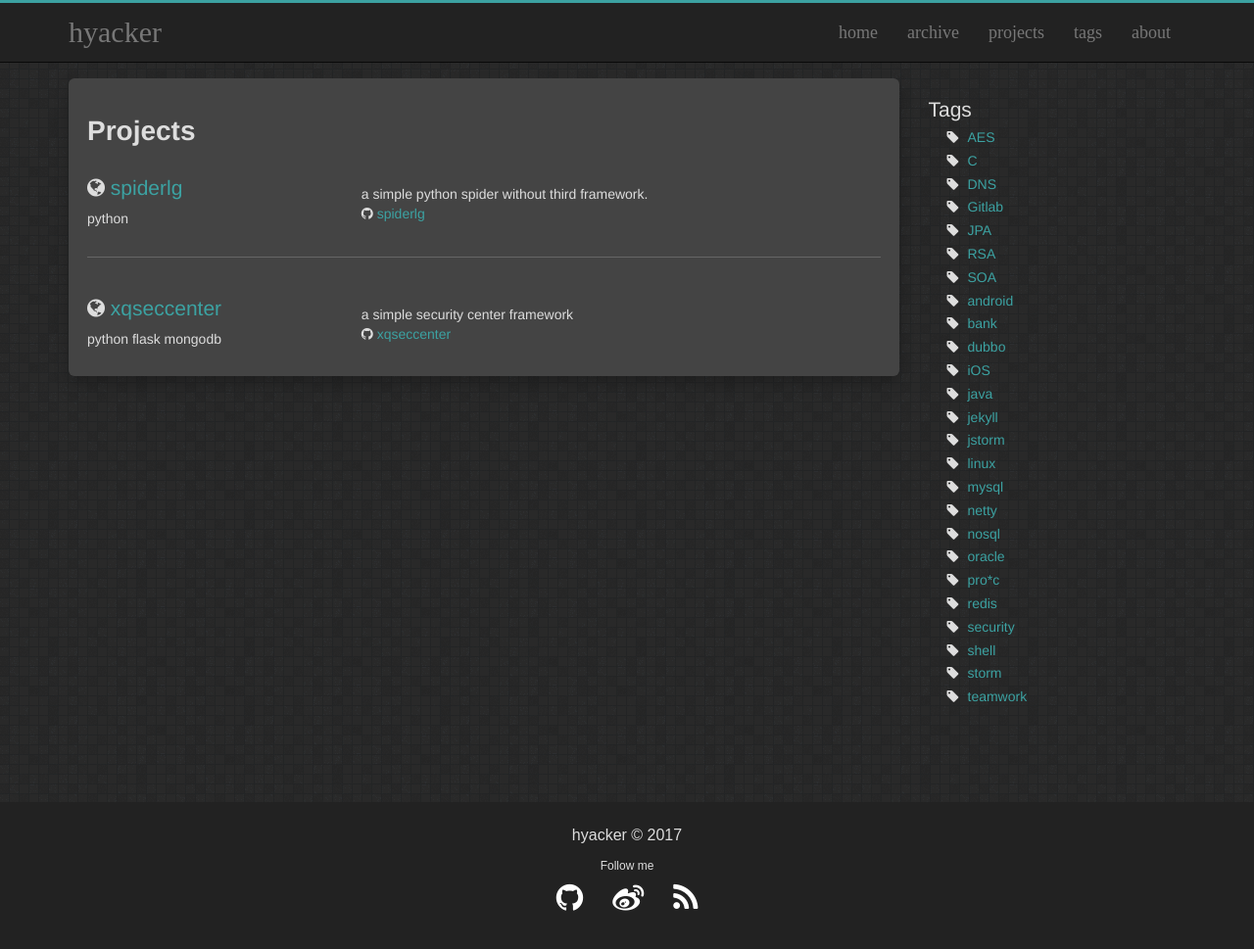
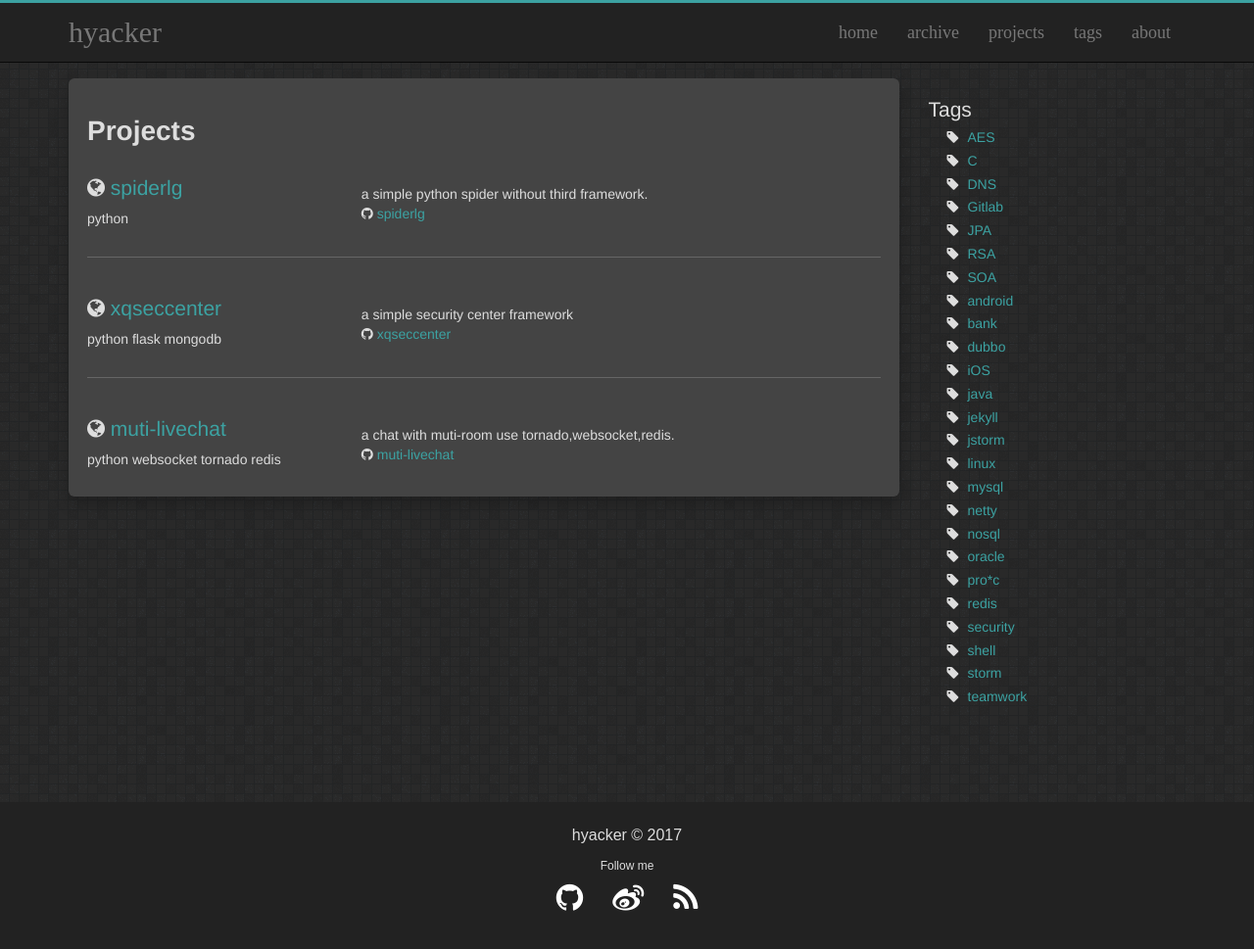
Before and after one commit to hyacker/hyacker.github.io, a Jekyll site: the page built from projects.html, in a window 1280 px wide and 978 px high. Shown: the top 969 px of the window at 98% size. Built offline with Jekyll 4.4.1, drawn with Linux system fonts in a browser that asks for light colours.

Commit message:
add project muti-livechat

```diff
--- a/_data/projects.yml
+++ b/_data/projects.yml
@@ -13,3 +13,9 @@ projects:
     links:
       github: https://github.com/hyacker/xqseccenter
       site: https://github.com/hyacker/xqseccenter
+  - name: muti-livechat
+    description: a chat with muti-room use tornado,websocket,redis.
+    technologies: python websocket tornado redis
+    links:
+      github: https://github.com/hyacker/muti-livechat
+      site: https://github.com/hyacker/muti-livechat
```
